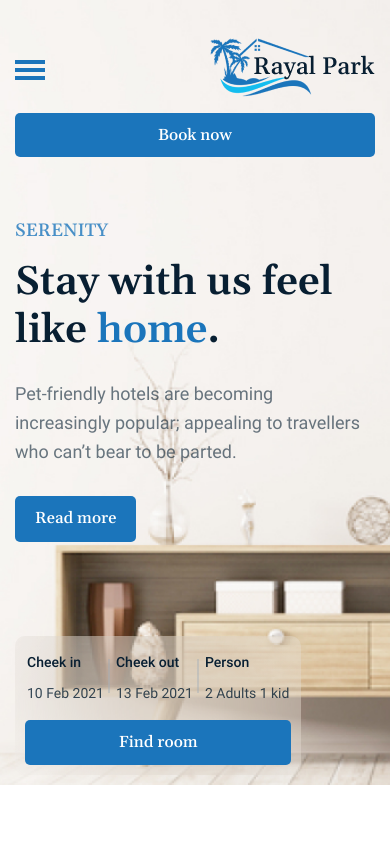
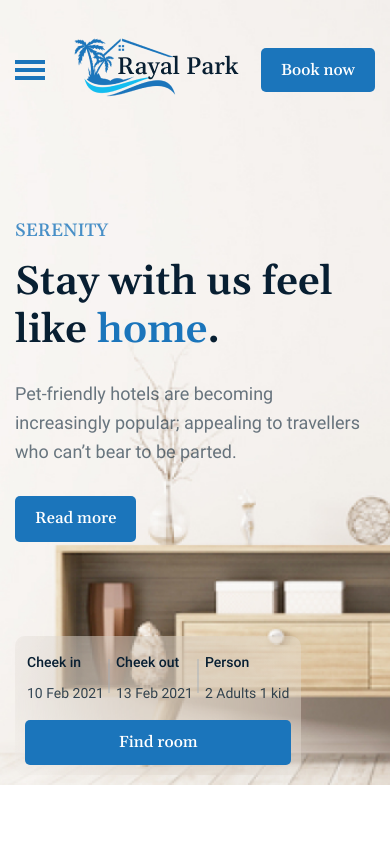
Before and after one commit to izhuk007/dz4_zhuk, a plain HTML site: page index.html in a window 390 px wide. Shown: the top 842 px of the page. Drawn offline with Linux system fonts and the light colour scheme.

Commit message:
fix btn in header

```diff
--- a/assets/css/style.css
+++ b/assets/css/style.css
@@ -205,7 +205,7 @@ a {
 
 @media (max-width: 1023.75px) {
     .header__logo {
-        margin-right: 0;
+        margin-right: 15px;
     }
 
     .header__nav {
@@ -216,13 +216,6 @@ a {
         display: block;
     }
 }
-
-@media (max-width: 424.75px) {
-    .header__btn {
-        flex: 1 0 100%;
-    }
-}
-
 
 /*INTRO*/
 
```
